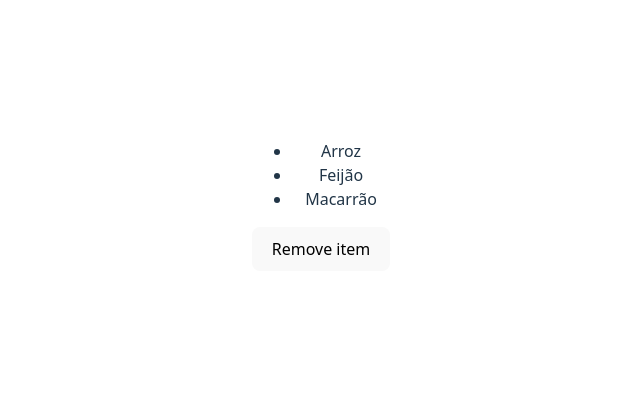
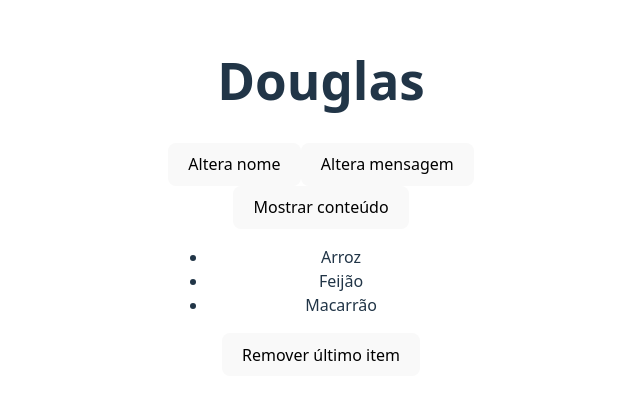
Before and after one commit to DouglasYHWH-Developer/React, a React (Vite) app in the folder Painel_de_Usuario/: page / in a window 1280 px wide. Shown: the part 203-602 px from the top of the page, without its empty margins (319-959 px from the left). Built offline with nearby package versions, Linux system fonts and the light colour scheme.

Commit message:
baixando projeto in home

```diff
--- a/Painel_de_Usuario/src/App.jsx
+++ b/Painel_de_Usuario/src/App.jsx
@@ -7,8 +7,8 @@ function App() {
 
   return (
     <>
-     { /*<Painel />*/}
-     {/*<PainelVisibilidade />*/}
+     <Painel />
+     <PainelVisibilidade />
      <ListaDeCompras />
     </>
   )
--- a/Painel_de_Usuario/src/components/ListaDeCompras.jsx
+++ b/Painel_de_Usuario/src/components/ListaDeCompras.jsx
@@ -3,27 +3,26 @@ import React, { useState } from 'react'
 const ListaDeCompras = () => {
 
   const [listaDeCompras, setListaDeCompras] = useState(["Arroz", "Feijão", "Macarrão"])
-
-    const removeItens = () =>{
+  const removeItem = () => {
     setListaDeCompras((item) => {
       return item.slice(0, -1)
     })
   }
 
-  return (
+  return(
     <div>
       <ul>
-          {listaDeCompras.map((item)=>(
+        {listaDeCompras.map((item) => (
           <li>{item}</li>
         ))}
       </ul>
-        <button onClick={removeItens}>
-            Remove item
+      <button onClick={removeItem}>
+          Remover último item
       </button>
-
-        {!listaDeCompras.length && <p>Lista vazia</p> }
+      {!listaDeCompras.length && <p>Lista vazia</p>}
     </div>
   )
+
 }
 
-export default ListaDeCompras
+export default ListaDeCompras;
```
Also changed, not shown: Painel_de_Usuario/src/03-atividade proposta.txt. Lines whose indentation alone changed are shown as unchanged.
